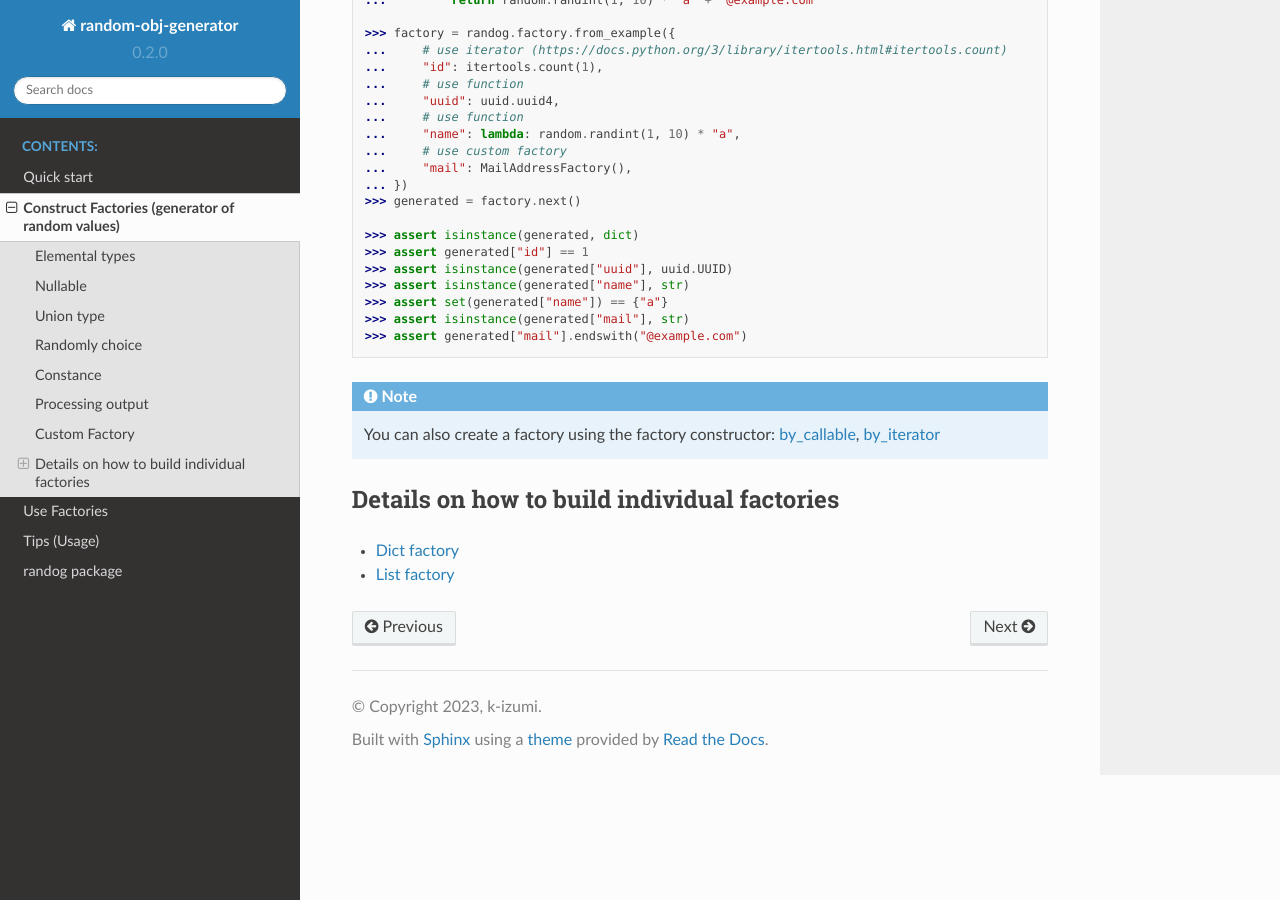
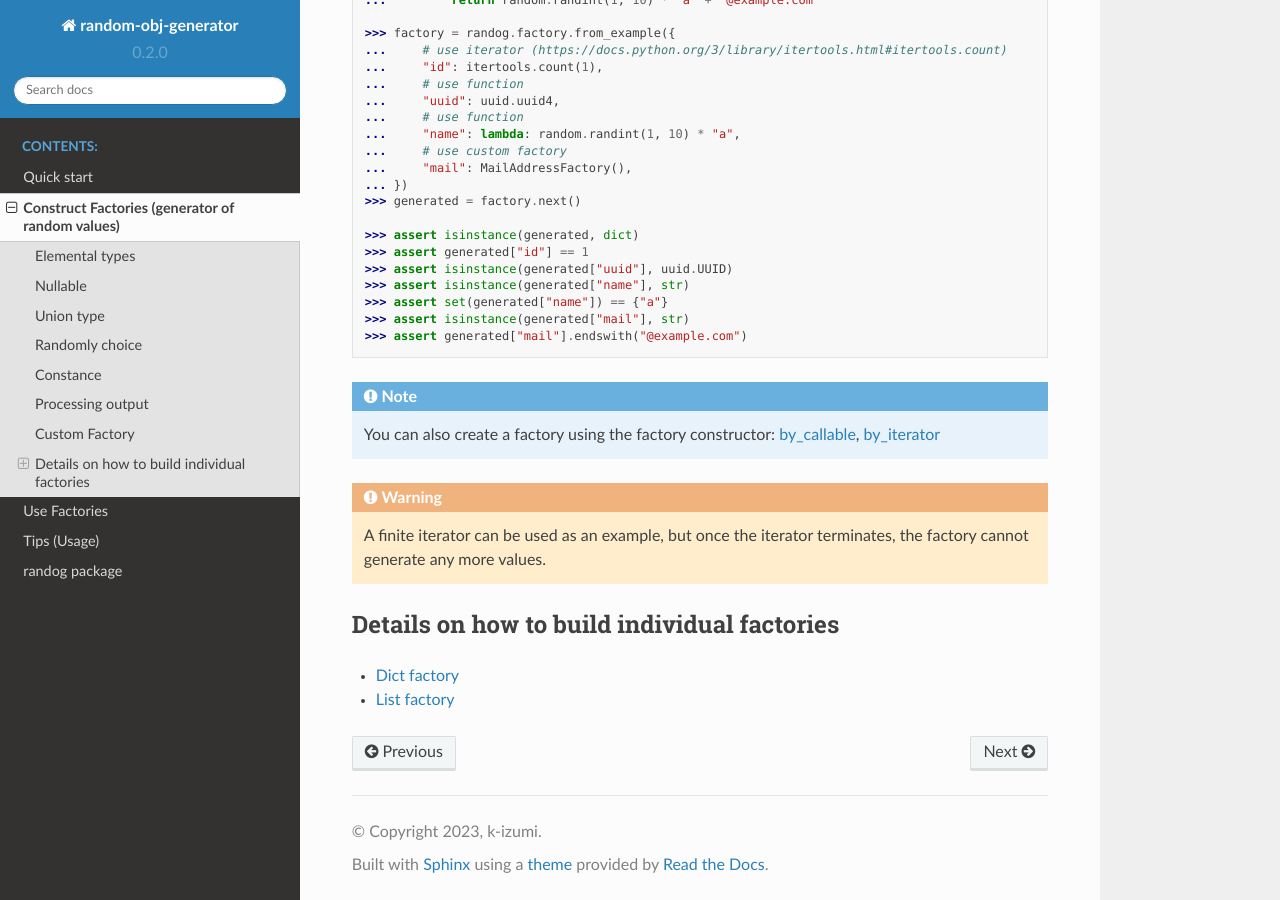
Before and after one commit to unaguna/random-obj-generator, a Sphinx documentation site: the page built from sphinx/source/doc.construct_factories.rst, in a window 1280 px wide and 900 px high, scrolled down 3640 px. Built offline with Sphinx 7.4.7 and the Read the Docs theme 2.0.0, drawn with Linux system fonts in a browser that asks for light colours.

Commit message:
📝 add warning note

```diff
--- a/sphinx/source/doc.construct_factories.rst
+++ b/sphinx/source/doc.construct_factories.rst
@@ -259,6 +259,9 @@ Values of type not provided by randog can also be generated in the context of ra
 .. note::
     You can also create a factory using the factory constructor: `by_callable <randog.factory.html#randog.factory.by_callable>`_, `by_iterator <randog.factory.html#randog.factory.by_iterator>`_
 
+.. warning::
+    A finite iterator can be used as an example, but once the iterator terminates, the factory cannot generate any more values.
+
 
 Details on how to build individual factories
 --------------------------------------------
```
